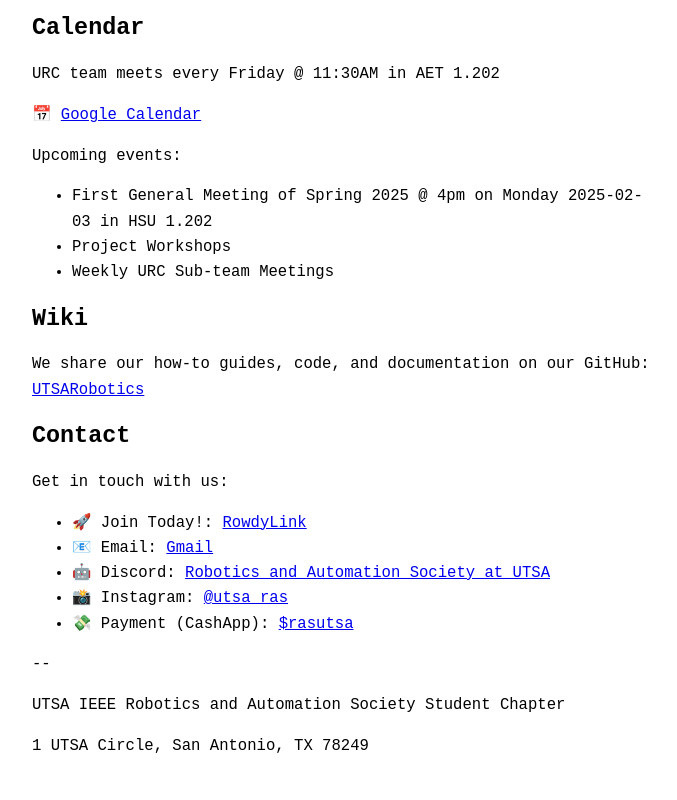
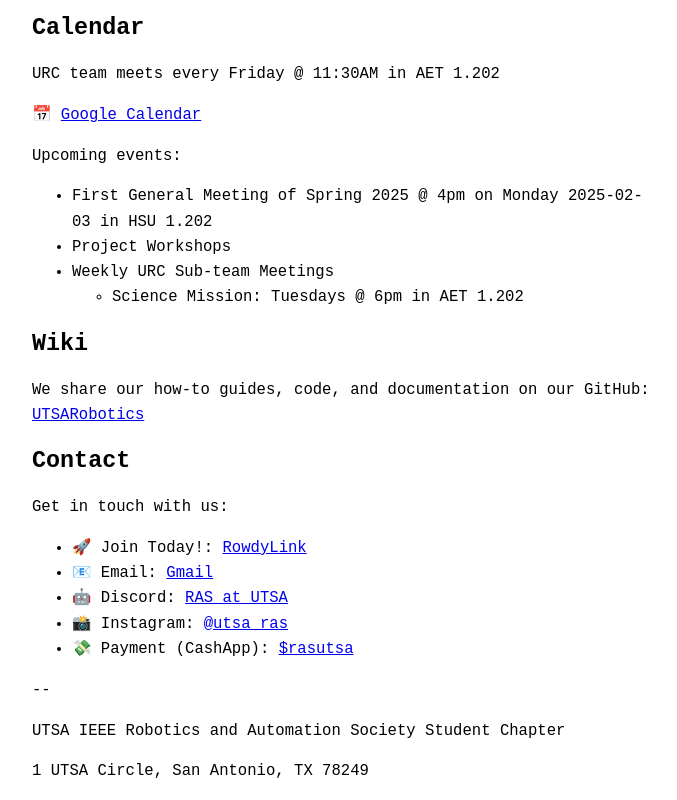
Before and after one commit to UTSARobotics/utsaras.org, a plain HTML site: page index.html in a window 1280 px wide. Shown: the part 1061-1861 px from the top of the page, without its empty margins (296-973 px from the left). Before the commit the page ends 1836 px from the top, so only its background shows below. Drawn offline with Linux system fonts and the light colour scheme.

Commit message:
add science team, update hyperlink

```diff
--- a/index.html
+++ b/index.html
@@ -99,6 +99,9 @@ nav a {
 	<li>First General Meeting of Spring 2025 @ 4pm on Monday 2025-02-03 in HSU 1.202
 	<li>Project Workshops
 	<li>Weekly URC Sub-team Meetings
+	<ul>
+		<li>Science Mission: Tuesdays @ 6pm in AET 1.202
+	</ul>
 </ul>
 
 <h2 id="wiki">Wiki</h2>
@@ -109,7 +112,7 @@ nav a {
 <ul>
 	<li>🚀 Join Today!: <a href="https://utsa.campuslabs.com/engage/organization/ras">RowdyLink</a>
 	<li>📧 Email: <a href="mailto:robotics.utsa@gmail.com">Gmail</a>
-	<li>🤖 Discord: <a href="https://discord.gg/VubfsfkFZF">Robotics and Automation Society at UTSA</a>
+	<li>🤖 Discord: <a href="https://discord.gg/VubfsfkFZF">RAS at UTSA</a>
 	<li>📸 Instagram: <a href="https://www.instagram.com/ras_utsa/">@utsa_ras</a>
 	<li>💸 Payment (CashApp): <a href="https://cash.app/$RASUTSA">$rasutsa</a>
 </ul>
```
